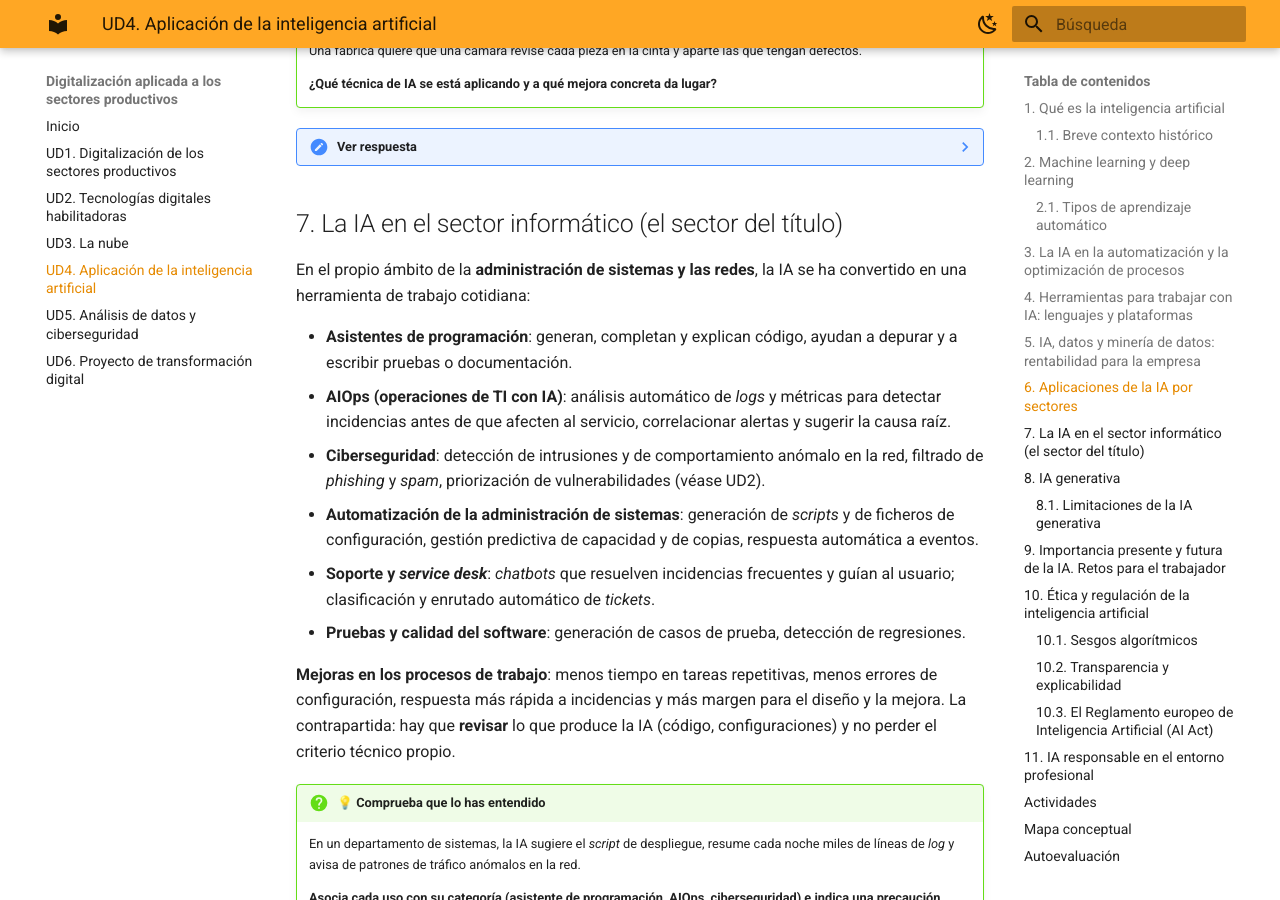
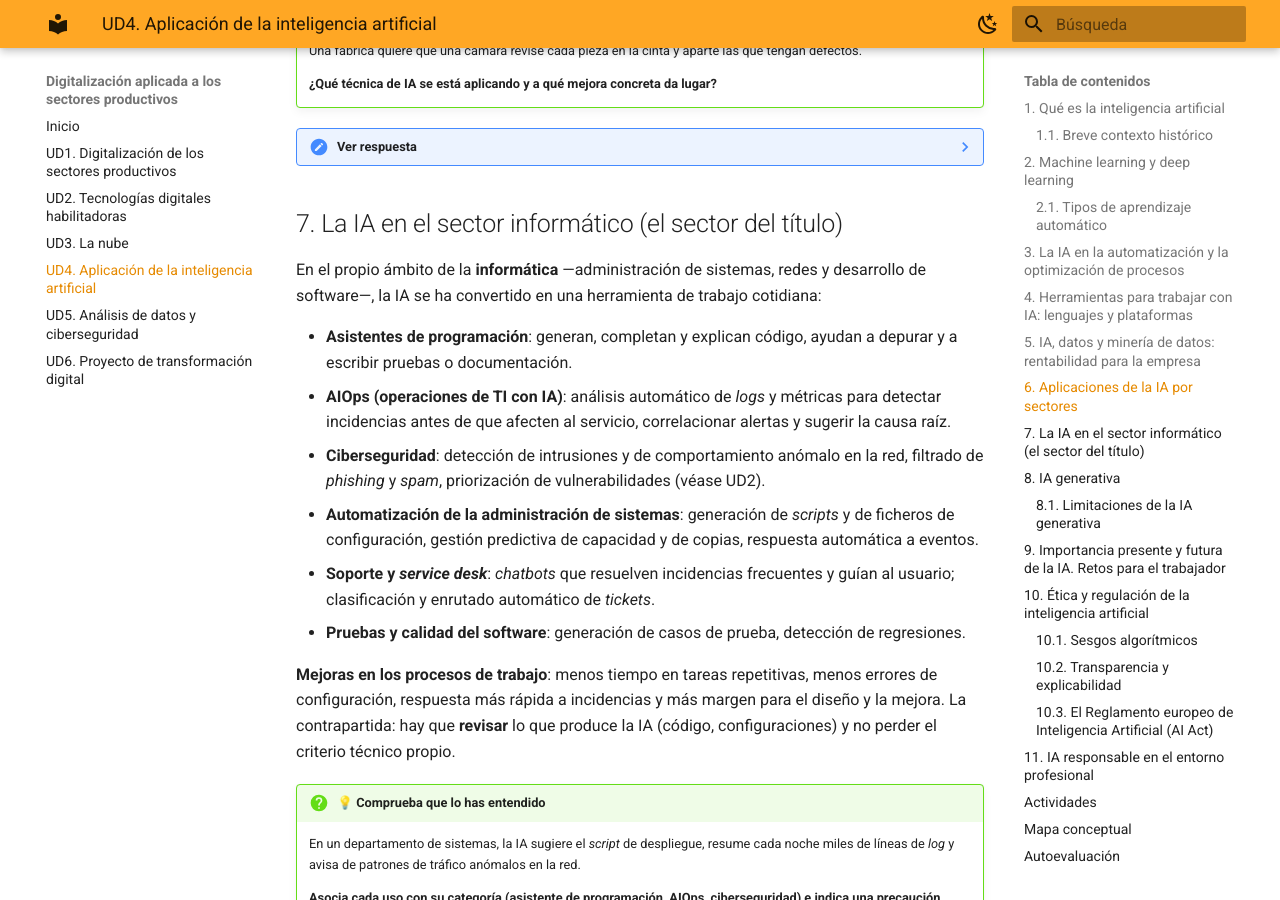
Before and after one commit to angelabserrano/digitalizacion, an MkDocs documentation site: the page built from docs/ud4.md, in a window 1280 px wide and 900 px high, scrolled down 6118 px. Built offline with MkDocs 1.6.1 and Material for MkDocs 9.7.7, drawn with Linux system fonts in a browser that asks for light colours.

Commit message:
Portada: módulo común a ASIR, DAW y DAM, no solo a ASIR
- Sustituye el encabezado y la descripción específicos de ASIR por una
  referencia a los ciclos de grado superior de Informática y Comunicaciones
  (ASIR, DAW y DAM)
- Reescribe la introducción para nombrar de forma equilibrada las seis áreas
  del módulo, incluida la protección de datos y la ciberseguridad
- UD4: amplía "el sector del título" a administración de sistemas, redes y
  desarrollo de software

Co-Authored-By: Claude Sonnet 5 <noreply@anthropic.com>
Claude-Session: https://claude.ai/code/session_01Sc4iXmGYX4nJpfHnHuWThb

```diff
--- a/docs/ud4.md
+++ b/docs/ud4.md
@@ -166,7 +166,7 @@ Conectando con la digitalización sectorial vista en la UD1:
 
 ## 7. La IA en el sector informático (el sector del título)
 
-En el propio ámbito de la **administración de sistemas y las redes**, la IA se ha convertido en una herramienta de trabajo cotidiana:
+En el propio ámbito de la **informática** —administración de sistemas, redes y desarrollo de software—, la IA se ha convertido en una herramienta de trabajo cotidiana:
 
 - **Asistentes de programación**: generan, completan y explican código, ayudan a depurar y a escribir pruebas o documentación.
 - **AIOps (operaciones de TI con IA)**: análisis automático de *logs* y métricas para detectar incidencias antes de que afecten al servicio, correlacionar alertas y sugerir la causa raíz.
--- a/mkdocs.yml
+++ b/mkdocs.yml
@@ -1,6 +1,6 @@
 site_name: "Digitalización aplicada a los sectores productivos"
 site_url: https://angelabserrano.github.io/digitalizacion/
-site_description: Apuntes del módulo Digitalización aplicada a los sectores productivos — CFGS Administración de Sistemas Informáticos en Red
+site_description: Apuntes del módulo Digitalización aplicada a los sectores productivos — ciclos formativos de grado superior de la familia de Informática y Comunicaciones
 site_author: Angela B. Serrano
 
 theme:
```
Also changed, not shown: docs/index.md (+2 -2 lines).
